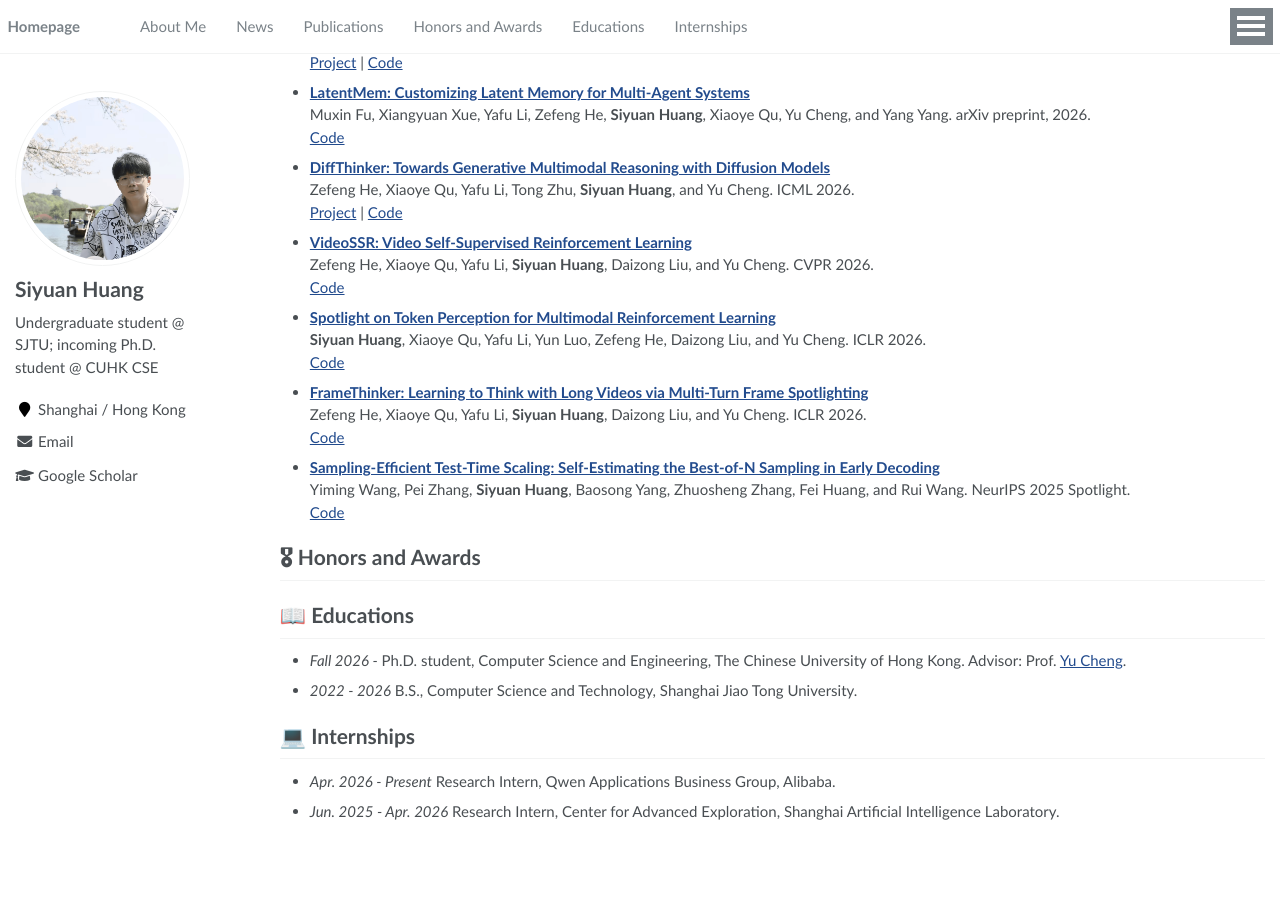
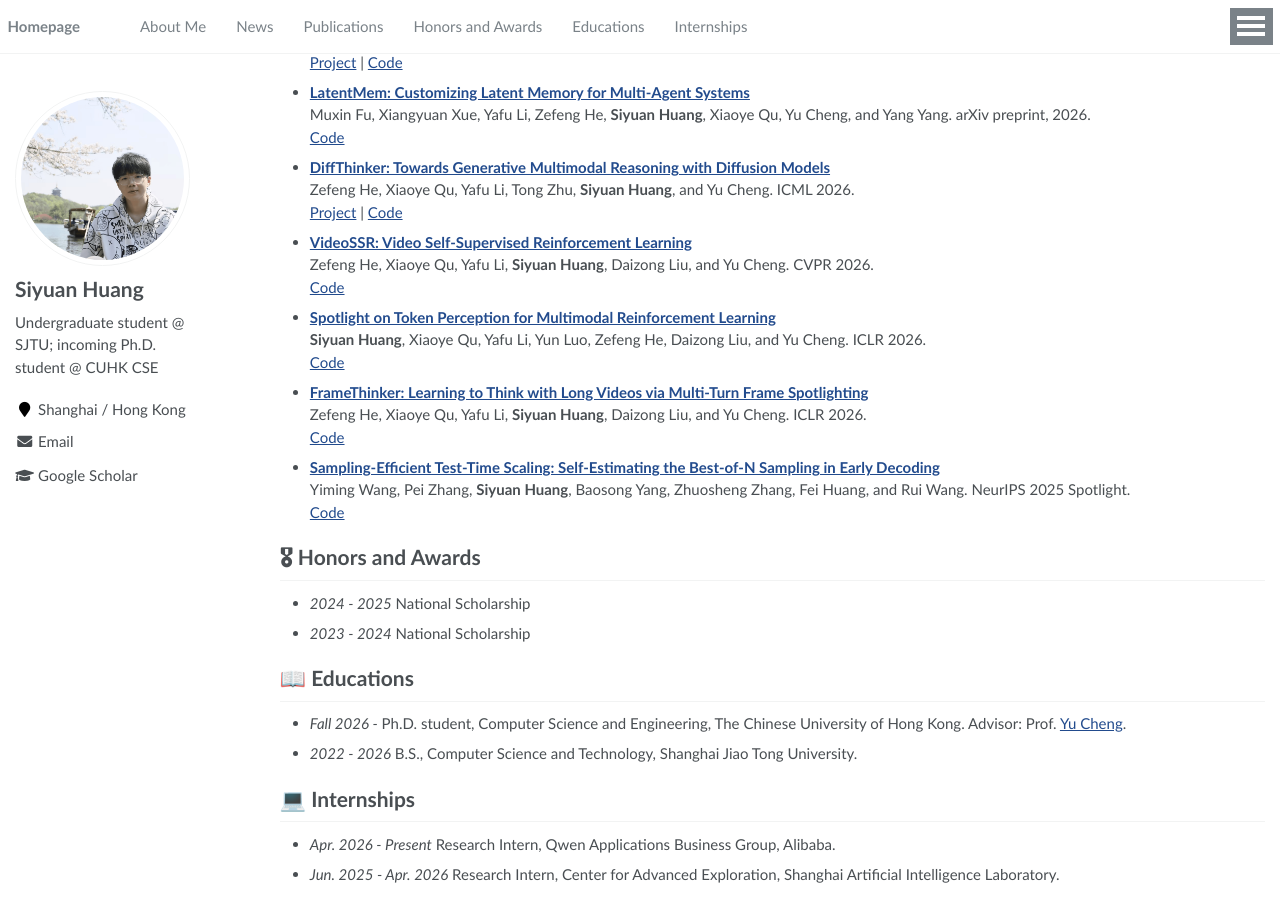
Before and after one commit to syhuang1/syhuang1.github.io, a Jekyll site: the page built from _pages/about.md, in a window 1280 px wide and 900 px high, scrolled down 514 px. Built offline with Jekyll 4.4.1, drawn with Linux system fonts in a browser that asks for light colours; a script that is not in the unit is left out; before the commit the page ends 1351 px from its top, so only the background shows below that.

Commit message:
Add national scholarship honors

```diff
--- a/_pages/about.md
+++ b/_pages/about.md
@@ -64,6 +64,9 @@ My research interests include large language models, vision-language models, mul
 
 # 🎖 Honors and Awards
 
+- *2024 - 2025* National Scholarship
+- *2023 - 2024* National Scholarship
+
 # 📖 Educations
 
 - *Fall 2026 -* Ph.D. student, Computer Science and Engineering, The Chinese University of Hong Kong. Advisor: Prof. [Yu Cheng](https://ych133.github.io/).
```
